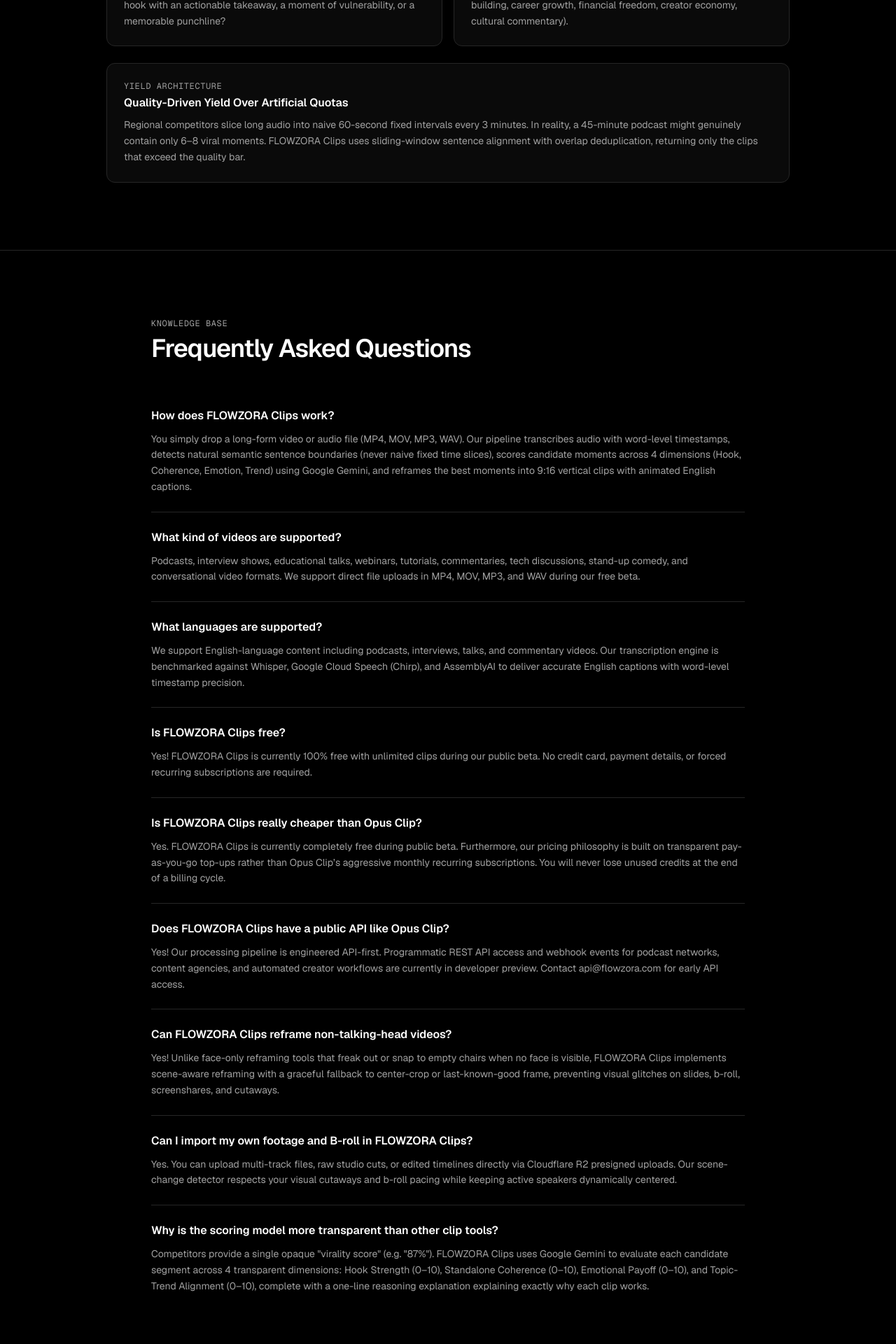
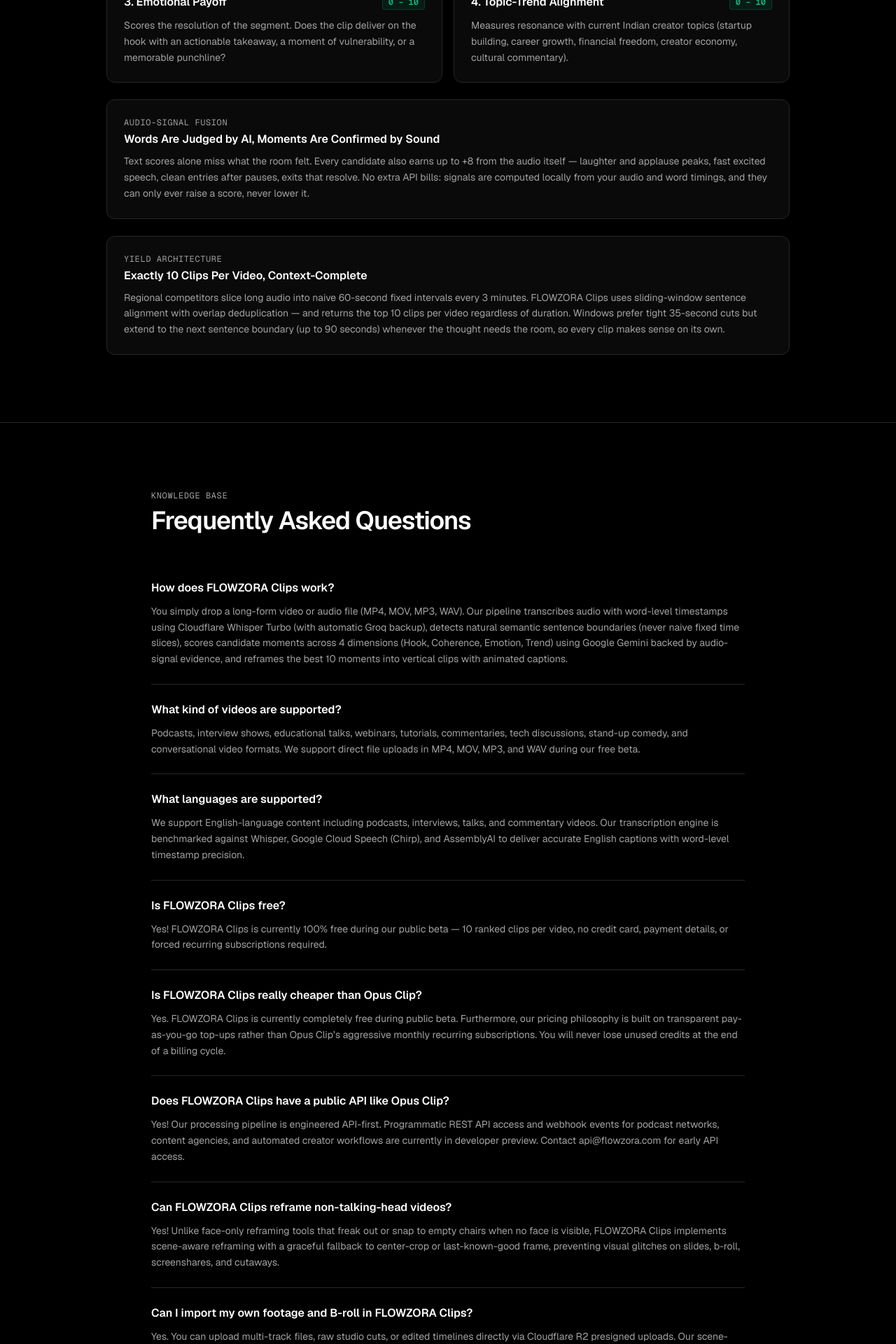
Before and after one commit to FLOWZORA/flowzoraclips, a Next.js app: page / in a window 1280 px wide. Shown: the part 2520-4440 px from the top of the page at 70% size. Built offline with nearby package versions, Linux system fonts and the light colour scheme; no server answers; the database is empty.

Commit message:
docs: refresh scoring, how-it-works, FAQs for turbo, backups, signals, 10-clip cap

```diff
--- a/src/components/FaqSection.tsx
+++ b/src/components/FaqSection.tsx
@@ -5,7 +5,7 @@
     {
       question: 'How does FLOWZORA Clips work?',
       answer:
-        'You simply drop a long-form video or audio file (MP4, MOV, MP3, WAV). Our pipeline transcribes audio with word-level timestamps, detects natural semantic sentence boundaries (never naive fixed time slices), scores candidate moments across 4 dimensions (Hook, Coherence, Emotion, Trend) using Google Gemini, and reframes the best moments into 9:16 vertical clips with animated English captions.',
+        'You simply drop a long-form video or audio file (MP4, MOV, MP3, WAV). Our pipeline transcribes audio with word-level timestamps using Cloudflare Whisper Turbo (with automatic Groq backup), detects natural semantic sentence boundaries (never naive fixed time slices), scores candidate moments across 4 dimensions (Hook, Coherence, Emotion, Trend) using Google Gemini backed by audio-signal evidence, and reframes the best 10 moments into vertical clips with animated captions.',
     },
     {
       question: 'What kind of videos are supported?',
@@ -20,7 +20,7 @@
     {
       question: 'Is FLOWZORA Clips free?',
       answer:
-        'Yes! FLOWZORA Clips is currently 100% free with unlimited clips during our public beta. No credit card, payment details, or forced recurring subscriptions are required.',
+        'Yes! FLOWZORA Clips is currently 100% free during our public beta — 10 ranked clips per video, no credit card, payment details, or forced recurring subscriptions required.',
     },
     {
       question: 'Is FLOWZORA Clips really cheaper than Opus Clip?',
@@ -45,7 +45,22 @@
     {
       question: 'Why is the scoring model more transparent than other clip tools?',
       answer:
-        'Competitors provide a single opaque "virality score" (e.g. "87%"). FLOWZORA Clips uses Google Gemini to evaluate each candidate segment across 4 transparent dimensions: Hook Strength (0–10), Standalone Coherence (0–10), Emotional Payoff (0–10), and Topic-Trend Alignment (0–10), complete with a one-line reasoning explanation explaining exactly why each clip works.',
+        'Competitors provide a single opaque "virality score" (e.g. "87%"). FLOWZORA Clips uses Google Gemini to evaluate each candidate segment across 4 transparent dimensions: Hook Strength (0–10), Standalone Coherence (0–10), Emotional Payoff (0–10), and Topic-Trend Alignment (0–10), complete with a one-line reasoning explanation explaining exactly why each clip works. Audio signals (energy peaks, excitement bursts) add up to +8 on top, and every boost is labeled in the reasoning.',
+    },
+    {
+      question: 'How many clips do I get per video?',
+      answer:
+        'Exactly 10 — regardless of whether your video is 10 minutes or 3 hours. Candidates are deduped for overlap, ranked best-first, and the top 10 survive. Short videos with fewer strong moments may return fewer rather than filler.',
+    },
+    {
+      question: 'How long is each clip?',
+      answer:
+        'Between 15 and 90 seconds. Cuts prefer tight 35-second endings but extend to the next sentence boundary (up to 90 seconds) whenever the thought needs more context — so clips always end on a resolved point, never mid-sentence.',
+    },
+    {
+      question: 'What happens when a free API quota runs out?',
+      answer:
+        'The pipeline fails over automatically: Cloudflare Whisper hands off to Groq Whisper for transcription, and Gemini scoring hands off to Groq LLM — Groq is never used first, only as backup. The estimated daily quota panel above the How It Works section shows how much headroom each API has left, resetting at midnight Pacific.',
     },
   ];
 
--- a/src/components/HowItWorks.tsx
+++ b/src/components/HowItWorks.tsx
@@ -36,33 +36,35 @@
     id: 'transcribe',
     number: '02',
     title: 'Word-Level Transcription & Diarization',
-    tagline: 'Benchmark-proven English phonetics and filler filtering',
-    badge: 'English Speech Engine',
+    tagline: 'Cloudflare Whisper Turbo first, Groq backup on limit',
+    badge: 'Whisper Large v3 Turbo + Groq Backup',
     icon: Music,
     description:
-      'The audio is transcribed with millisecond word timestamps and multi-speaker diarization. Speech fillers are automatically indexed for optional trimming to keep clips tight and engaging.',
+      'The audio is transcribed with millisecond word timestamps, Cloudflare Workers AI Whisper Large v3 Turbo first — always. If Cloudflare hits its daily limit, Groq Whisper takes over automatically as backup. Speech fillers are indexed for optional trimming to keep clips tight.',
     details: [
       'Sub-word timestamp synchronization for flawless animated caption alignment',
-      'Vocabulary models benchmarked against Whisper, Google Chirp, and AssemblyAI',
-      'Automatic flagging of verbal fillers ("um", "uh", "like") for optional trimming',
+      'Strict order: Cloudflare Turbo primary, Groq fallback only on limit or error — Groq is never tried first',
+      'Automatic flagging of English + Hindi/Hinglish fillers ("um", "मतलब", "यार") for optional trimming',
     ],
-    techPill: 'Whisper Large v3 • WER <8.9% • Word Diarization',
+    techPill: 'Cloudflare Whisper Turbo • Groq Backup • Word Diarization',
   },
   {
     id: 'score',
     number: '03',
     title: 'Semantic Windowing & Gemini 4D Scoring',
-    tagline: 'Never naive fixed slices — evaluated across 4 transparent dimensions',
-    badge: 'Google Gemini 2.5/3.6 Flash',
+    tagline: 'Context-complete clips, audio-signal boosted, Groq-backed scoring',
+    badge: 'Gemini + Groq LLM + Audio Signals',
     icon: Cpu,
     description:
-      'Sliding candidate windows (30–90 seconds) are snapped to natural semantic topic boundaries. Google Gemini evaluates each candidate segment across 4 transparent dimensions, returning strict structured scores and 1-line reasoning text.',
+      'Candidate windows (15–90 seconds) snap to sentence boundaries and extend past 35 seconds whenever the thought needs more context — no mid-sentence cuts. Gemini scores each candidate across 4 transparent dimensions with a Groq LLM backup on quota exhaustion, then zero-cost audio signals (energy peaks, speech excitement, clean entry/exit) boost the ranking.',
     details: [
       'Hook Strength (0–10): Evaluates whether the opening 3–5 seconds halt user scrolling',
       'Standalone Coherence (0–10): Guarantees the clip makes complete sense without prior context',
       'Emotional Payoff & Trend Alignment (0–10): Evaluates narrative climax and viral resonance',
+      'Audio-signal fusion (+8 max): laughter/applause peaks, excitement bursts, resolved exits',
+      'Fixed yield: top 10 clips per video, regardless of duration',
     ],
-    techPill: 'Google Gemini API • Structured JSON Output • Semantic Boundary Snapping',
+    techPill: 'Gemini API • Groq Backup • Signal Fusion • Semantic Snapping',
   },
   {
     id: 'reframe',
@@ -76,6 +78,7 @@
     details: [
       'Smart face tracking avoids the "empty chair" glitch common in face-only tools',
       'Word-level karaoke-style animated captions rendered with native font ligatures',
+      'Clips run 15–90s and always end on a resolved thought — never cut mid-sentence',
       'Interactive start/end nudge controls (-1s, +1s) and AI social copy generation',
     ],
     techPill: 'FFmpeg Railway Worker • Dual-Script Ligatures • 9:16 / 1:1 / 16:9 Multi-Export',
--- a/src/components/ScoringExplainer.tsx
+++ b/src/components/ScoringExplainer.tsx
@@ -12,7 +12,7 @@
             Transparent Scoring, Not an Opaque “Virality” Number
           </h2>
           <p className="mt-3 text-sm sm:text-base text-[#A1A1A1] leading-relaxed">
-            Most clipping tools output an arbitrary score like “89% Viral” without explaining why a segment was cut. FLOWZORA Clips evaluates every candidate segment across four distinct dimensions via structured Gemini API reasoning.
+            Most clipping tools output an arbitrary score like “89% Viral” without explaining why a segment was cut. FLOWZORA Clips evaluates every candidate segment across four distinct dimensions via structured Gemini API reasoning — with a Groq LLM backup if Gemini hits quota — then fuses zero-cost audio signals (energy peaks, speech excitement) into the final rank.
           </p>
         </div>
 
@@ -70,13 +70,26 @@
         {/* Quality-driven Count vs Fixed-Interval Chunking */}
         <div className="mt-6 rounded-xl border border-[#262626] bg-[#0A0A0A] p-6 hover:border-[#383838] transition-colors">
           <div className="font-mono text-xs uppercase tracking-wider text-[#A1A1A1] mb-1">
+            Audio-Signal Fusion
+          </div>
+          <h3 className="text-base font-semibold text-white">
+            Words Are Judged by AI, Moments Are Confirmed by Sound
+          </h3>
+          <p className="mt-2 text-xs sm:text-sm text-[#A1A1A1] leading-relaxed">
+            Text scores alone miss what the room felt. Every candidate also earns up to +8 from the audio itself — laughter and applause peaks, fast excited speech, clean entries after pauses, exits that resolve. No extra API bills: signals are computed locally from your audio and word timings, and they can only ever raise a score, never lower it.
+          </p>
+        </div>
+
+        {/* Fixed Yield */}
+        <div className="mt-6 rounded-xl border border-[#262626] bg-[#0A0A0A] p-6 hover:border-[#383838] transition-colors">
+          <div className="font-mono text-xs uppercase tracking-wider text-[#A1A1A1] mb-1">
             Yield Architecture
           </div>
           <h3 className="text-base font-semibold text-white">
-            Quality-Driven Yield Over Artificial Quotas
+            Exactly 10 Clips Per Video, Context-Complete
           </h3>
           <p className="mt-2 text-xs sm:text-sm text-[#A1A1A1] leading-relaxed">
-            Regional competitors slice long audio into naive 60-second fixed intervals every 3 minutes. In reality, a 45-minute podcast might genuinely contain only 6–8 viral moments. FLOWZORA Clips uses sliding-window sentence alignment with overlap deduplication, returning only the clips that exceed the quality bar.
+            Regional competitors slice long audio into naive 60-second fixed intervals every 3 minutes. FLOWZORA Clips uses sliding-window sentence alignment with overlap deduplication — and returns the top 10 clips per video regardless of duration. Windows prefer tight 35-second cuts but extend to the next sentence boundary (up to 90 seconds) whenever the thought needs the room, so every clip makes sense on its own.
           </p>
         </div>
       </div>
```
